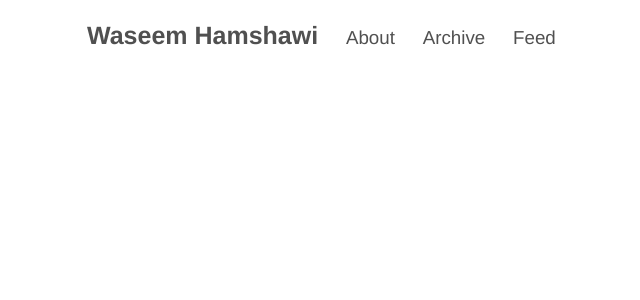
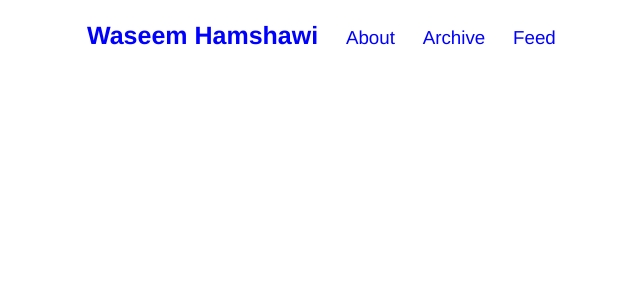
Before and after one commit to waseemh/waseemh.github.io_F, a Jekyll site: the page built from index.html, in a window 1280 px wide. Shown: the top 300 px of the page, without its empty margins (193-833 px from the left). Built offline with Jekyll 4.4.1, drawn with Linux system fonts in a browser that asks for light colours; Markdown is read by kramdown in place of the engine named in the settings; the list of posts is cut into pages by our own code.

Commit message:
change link to blue

```diff
--- a/public/css/poole.css
+++ b/public/css/poole.css
@@ -67,7 +67,7 @@
 
 /* No `:visited` state is required by default (browsers will use `a`) */
 a {
-  color: blue;
+  color: #268bd2;
   text-decoration: none;
 }
 /* `:focus` is linked to `:hover` for basic accessibility */
@@ -283,7 +283,7 @@
   color: #505050;
 }
 .masthead-title a {
-  color: #505050;
+  color: blue;
 }
 .masthead-title small {
   font-size: 75%;
```
